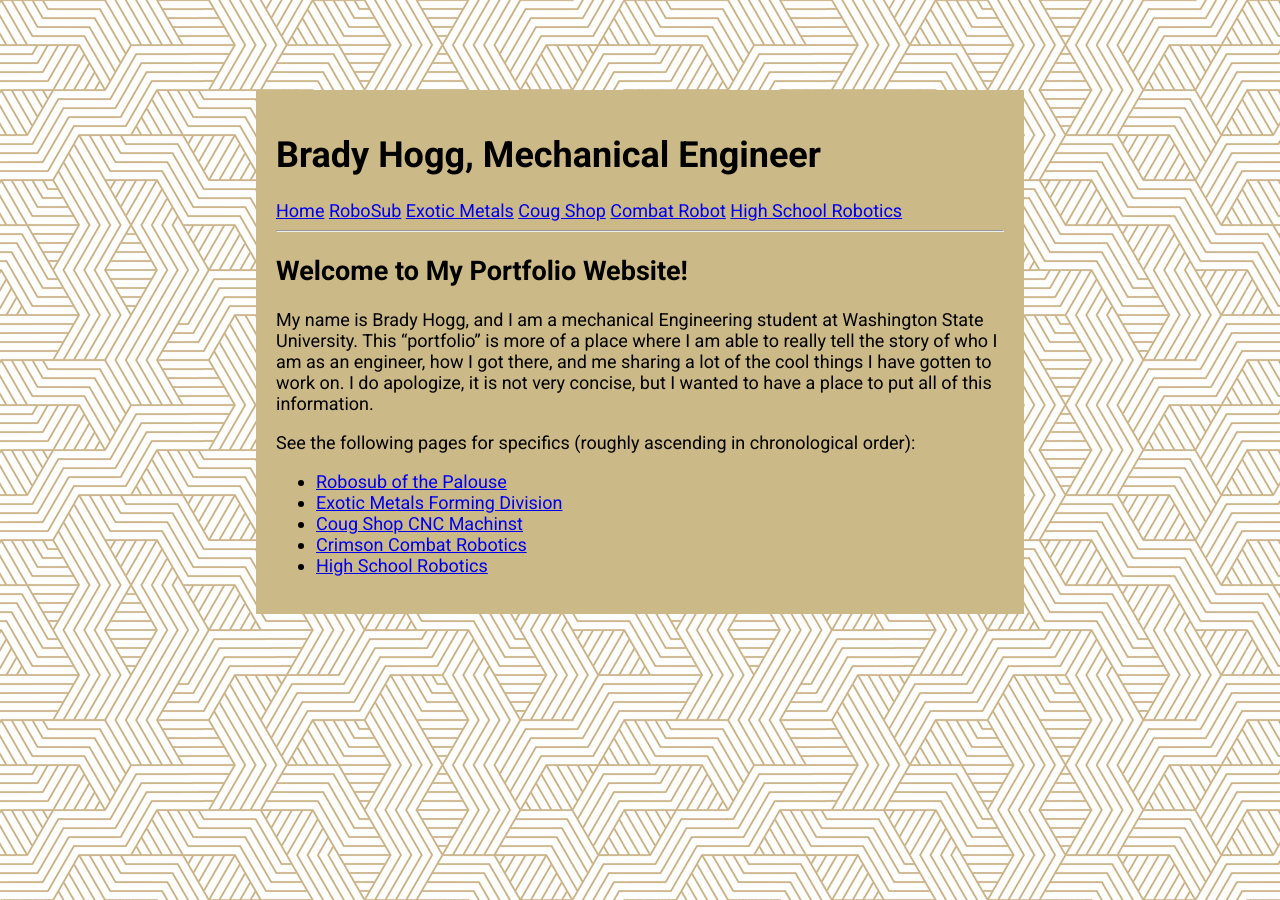
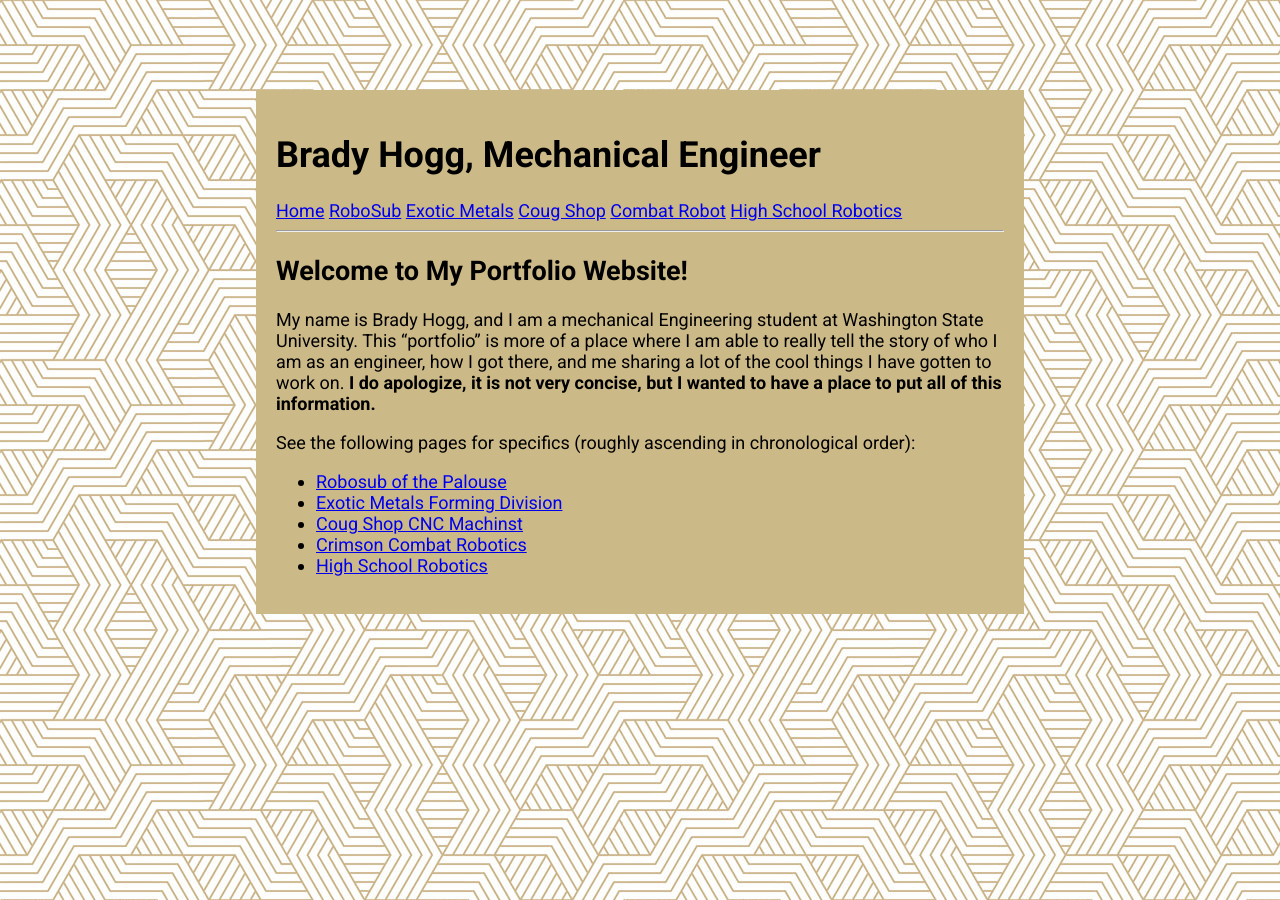
Before and after one commit to Brady-Hogg/Portfolio, a Jekyll site: the page built from index.md, in a window 1280 px wide. Built offline with Jekyll 4.4.1, drawn with Linux system fonts in a browser that asks for light colours.

```diff
--- a/index.md
+++ b/index.md
@@ -4,7 +4,7 @@ title: Brady Hogg, Mechanical Engineer
 ---
 
 ## Welcome to My Portfolio Website!
-My name is Brady Hogg, and I am a mechanical Engineering student at Washington State University. This "portfolio" is more of a place where I am able to really tell the story of who I am as an engineer, how I got there, and me sharing a lot of the cool things I have gotten to work on. I do apologize, it is not very concise, but I wanted to have a place to put all of this information.
+My name is Brady Hogg, and I am a mechanical Engineering student at Washington State University. This "portfolio" is more of a place where I am able to really tell the story of who I am as an engineer, how I got there, and me sharing a lot of the cool things I have gotten to work on. **I do apologize, it is not very concise, but I wanted to have a place to put all of this information.**
 
 See the following pages for specifics (roughly ascending in chronological order):
 - [Robosub of the Palouse](/robosub)
```
